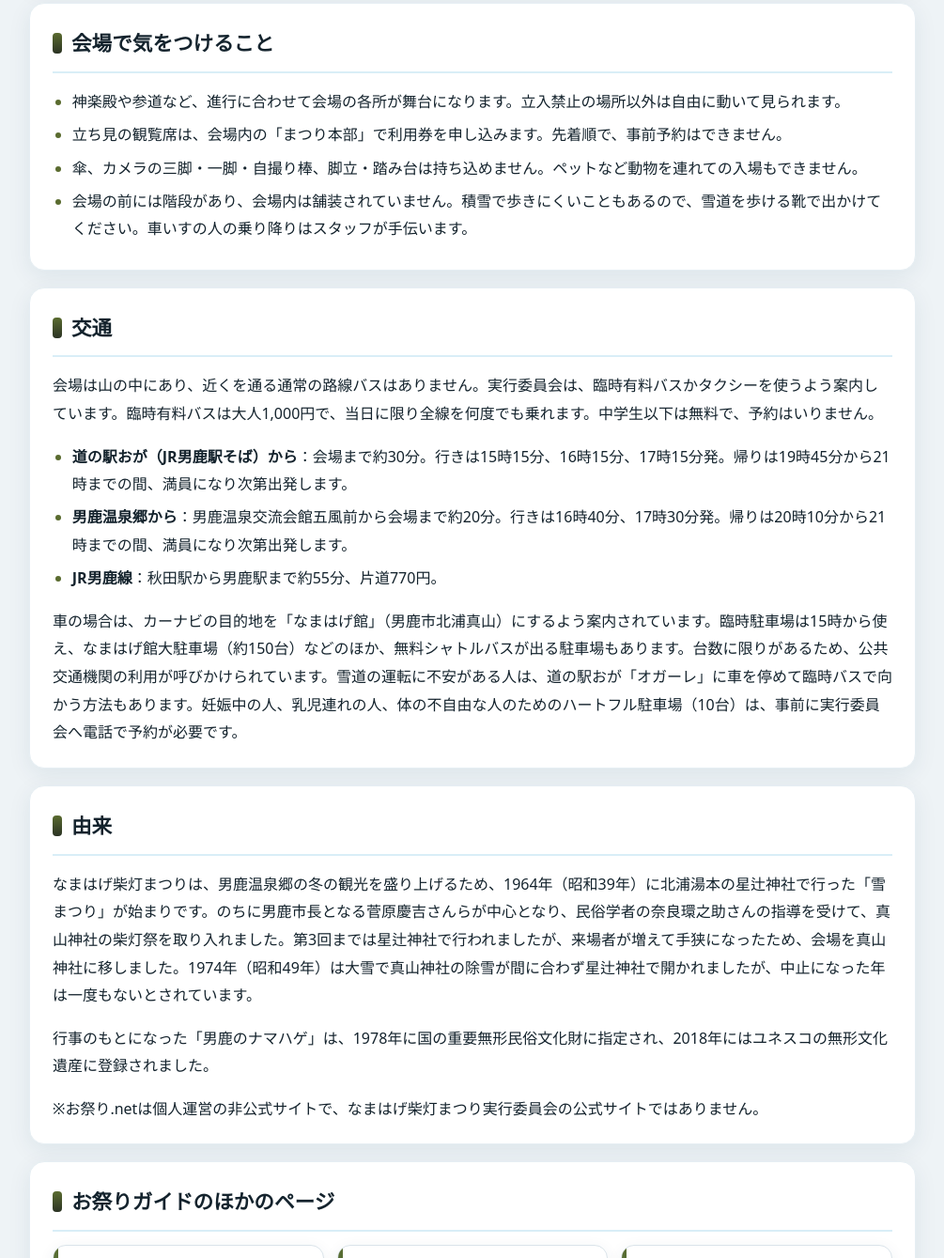
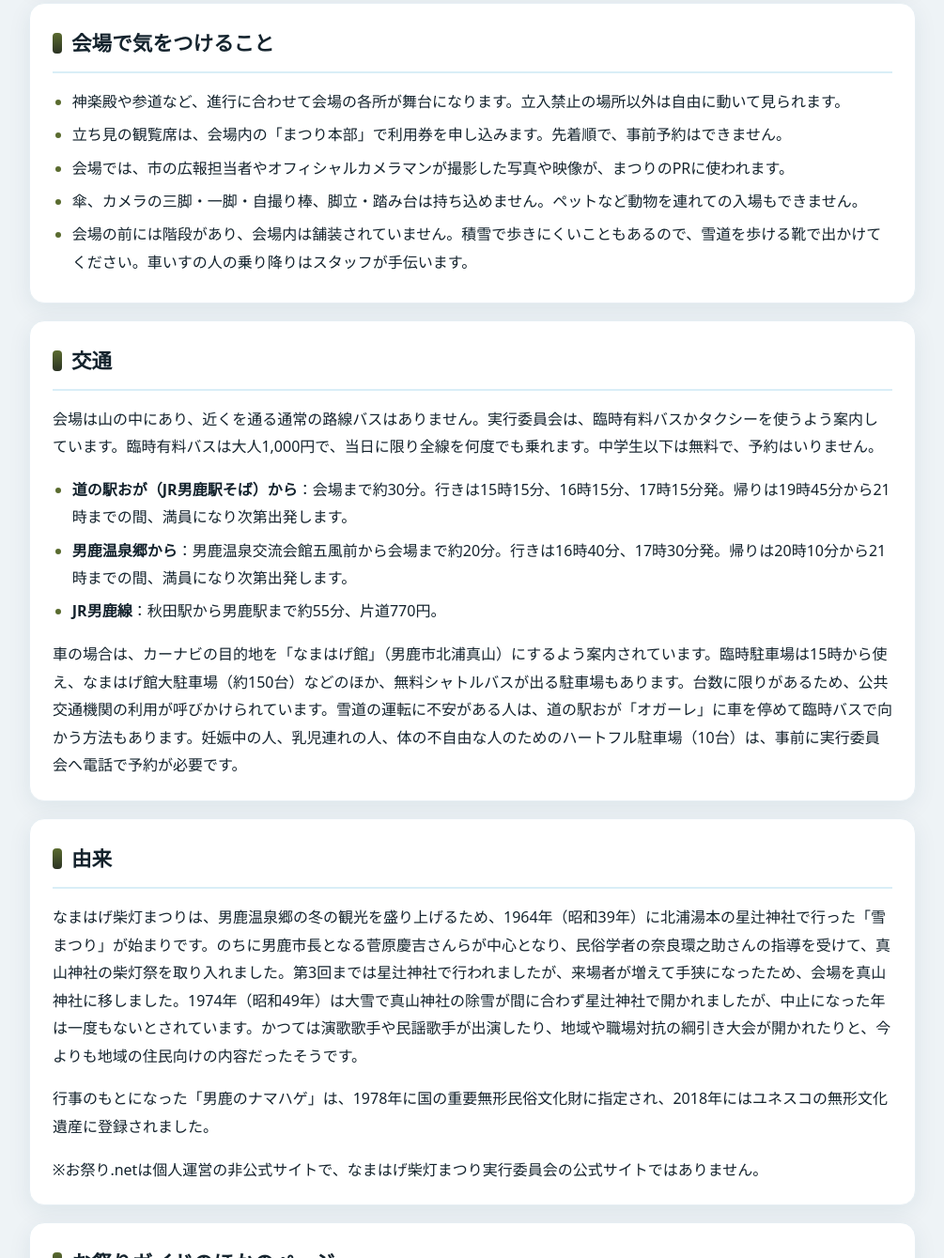
Before and after one commit to chinanago38/omatsuri-net, a plain HTML site: page matsuri/namahage/index.html in a window 1280 px wide. Shown: the part 3323-4662 px from the top of the page at 94% size, without its empty margins (137-1142 px from the left). Drawn offline with Linux system fonts and the light colour scheme.

Commit message:
Namahage: expand past 3000 chars
Co-Authored-By: Claude Opus 5.5 <noreply@anthropic.com>
Claude-Session: https://claude.ai/code/session_01RwBs7PFCKHvnYn9sWqWJkh

```diff
--- a/matsuri/namahage/index.html
+++ b/matsuri/namahage/index.html
@@ -63,6 +63,7 @@
 <ul>
 <li>神楽殿や参道など、進行に合わせて会場の各所が舞台になります。立入禁止の場所以外は自由に動いて見られます。</li>
 <li>立ち見の観覧席は、会場内の「まつり本部」で利用券を申し込みます。先着順で、事前予約はできません。</li>
+<li>会場では、市の広報担当者やオフィシャルカメラマンが撮影した写真や映像が、まつりのPRに使われます。</li>
 <li>傘、カメラの三脚・一脚・自撮り棒、脚立・踏み台は持ち込めません。ペットなど動物を連れての入場もできません。</li>
 <li>会場の前には階段があり、会場内は舗装されていません。積雪で歩きにくいこともあるので、雪道を歩ける靴で出かけてください。車いすの人の乗り降りはスタッフが手伝います。</li>
 </ul></section>
@@ -75,7 +76,7 @@
 </ul>
 <p>車の場合は、カーナビの目的地を「なまはげ館」（男鹿市北浦真山）にするよう案内されています。臨時駐車場は15時から使え、なまはげ館大駐車場（約150台）などのほか、無料シャトルバスが出る駐車場もあります。台数に限りがあるため、公共交通機関の利用が呼びかけられています。雪道の運転に不安がある人は、道の駅おが「オガーレ」に車を停めて臨時バスで向かう方法もあります。妊娠中の人、乳児連れの人、体の不自由な人のためのハートフル駐車場（10台）は、事前に実行委員会へ電話で予約が必要です。</p></section>
 <section class="block"><h2>由来</h2>
-<p>なまはげ柴灯まつりは、男鹿温泉郷の冬の観光を盛り上げるため、1964年（昭和39年）に北浦湯本の星辻神社で行った「雪まつり」が始まりです。のちに男鹿市長となる菅原慶吉さんらが中心となり、民俗学者の奈良環之助さんの指導を受けて、真山神社の柴灯祭を取り入れました。第3回までは星辻神社で行われましたが、来場者が増えて手狭になったため、会場を真山神社に移しました。1974年（昭和49年）は大雪で真山神社の除雪が間に合わず星辻神社で開かれましたが、中止になった年は一度もないとされています。</p>
+<p>なまはげ柴灯まつりは、男鹿温泉郷の冬の観光を盛り上げるため、1964年（昭和39年）に北浦湯本の星辻神社で行った「雪まつり」が始まりです。のちに男鹿市長となる菅原慶吉さんらが中心となり、民俗学者の奈良環之助さんの指導を受けて、真山神社の柴灯祭を取り入れました。第3回までは星辻神社で行われましたが、来場者が増えて手狭になったため、会場を真山神社に移しました。1974年（昭和49年）は大雪で真山神社の除雪が間に合わず星辻神社で開かれましたが、中止になった年は一度もないとされています。かつては演歌歌手や民謡歌手が出演したり、地域や職場対抗の綱引き大会が開かれたりと、今よりも地域の住民向けの内容だったそうです。</p>
 <p>行事のもとになった「男鹿のナマハゲ」は、1978年に国の重要無形民俗文化財に指定され、2018年にはユネスコの無形文化遺産に登録されました。</p>
 <p>※お祭り.netは個人運営の非公式サイトで、なまはげ柴灯まつり実行委員会の公式サイトではありません。</p></section>
 <section class="block"><h2>お祭りガイドのほかのページ</h2><div class="cards"><a class="card" href="/matsuri/chichibu/"><strong>秩父夜祭（埼玉県秩父市）</strong><small>秩父夜祭（埼玉県秩父市）2026年は12月2日（水）宵宮・3日（木）大祭。笠鉾・屋台6基の曳き廻し、団子坂、屋台芝居、両…</small></a><a class="card" href="/matsuri/imamiya/"><strong>今宮戎神社の十日戎（大阪府大阪市）</strong><small>大阪・今宮戎神社の十日戎。2027年は1月9日（土）宵戎、10日（日）本戎、11日（月・祝）残り戎。2027年の宝恵駕行…</small></a><a class="card" href="/matsuri/"><strong>お祭りガイド一覧</strong><small>お祭り.netのお祭りガイド一覧。秩父夜祭、春日若宮おん祭、野沢温泉の道祖神祭りなど、全国のお祭りの日程、行事の時刻、見…</small></a><a class="card" href="/matsuri/kasuga/"><strong>春日若宮おん祭（奈良県奈良市）</strong><small>春日若宮おん祭（奈良市・春日大社）2026年は第891回。12月17日（木）のお渡り式の通過時刻の目安、登大路・松の下式…</small></a><a class="card" href="/matsuri/nozawa/"><strong>野沢温泉の道祖神祭り（長野県野沢温泉村）</strong><small>長野県野沢温泉村の道祖神祭り（毎年1月15日）。国の重要無形民俗文化財で日本三大火祭りのひとつ。社殿をめぐる火の攻防、2…</small></a><a class="card" href="/matsuri/wakakusa/"><strong>若草山焼き（奈良県奈良市）</strong><small>奈良の若草山焼き行事。2027年は1月23日（土）。御神火奉戴祭から聖火行列、野上神社祭典、約600発の大花火、山焼き一…</small></a></div></section>
```
Also changed, not shown: tools/content/matsuri__namahage.html (+2 -1 lines).
